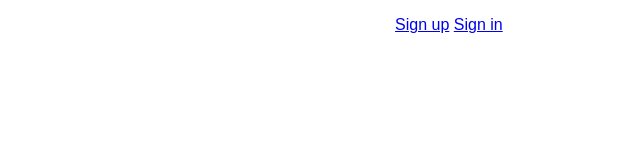
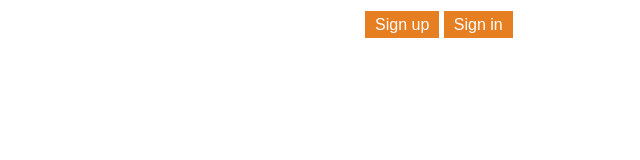
Before and after one commit to Saranya75/landingpage, a plain HTML site: page index.html in a window 1280 px wide. Shown: the whole page, without its empty margins (640-1280 px from the left). Drawn offline with Linux system fonts and the light colour scheme; a web font is replaced by a local one.

Commit message:
fix:code added

```diff
--- a/style.css
+++ b/style.css
@@ -14,5 +14,9 @@
 
 }
 .nav1 a{
-    text-decoration:
+    text-decoration: none;
+    color:white;
+    padding: 5px 10px;
+    background: #e67e22;
+
 }
```
